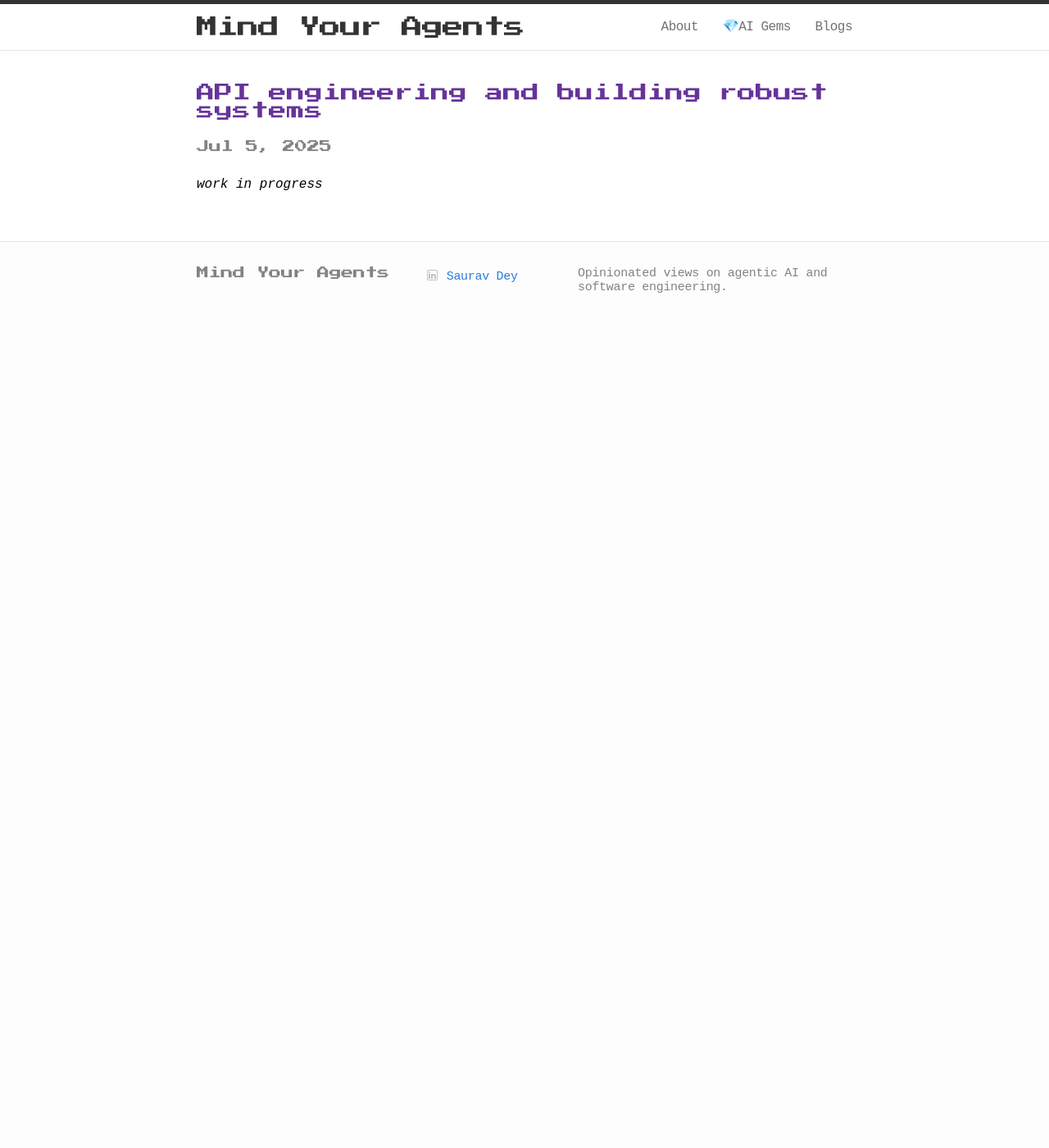
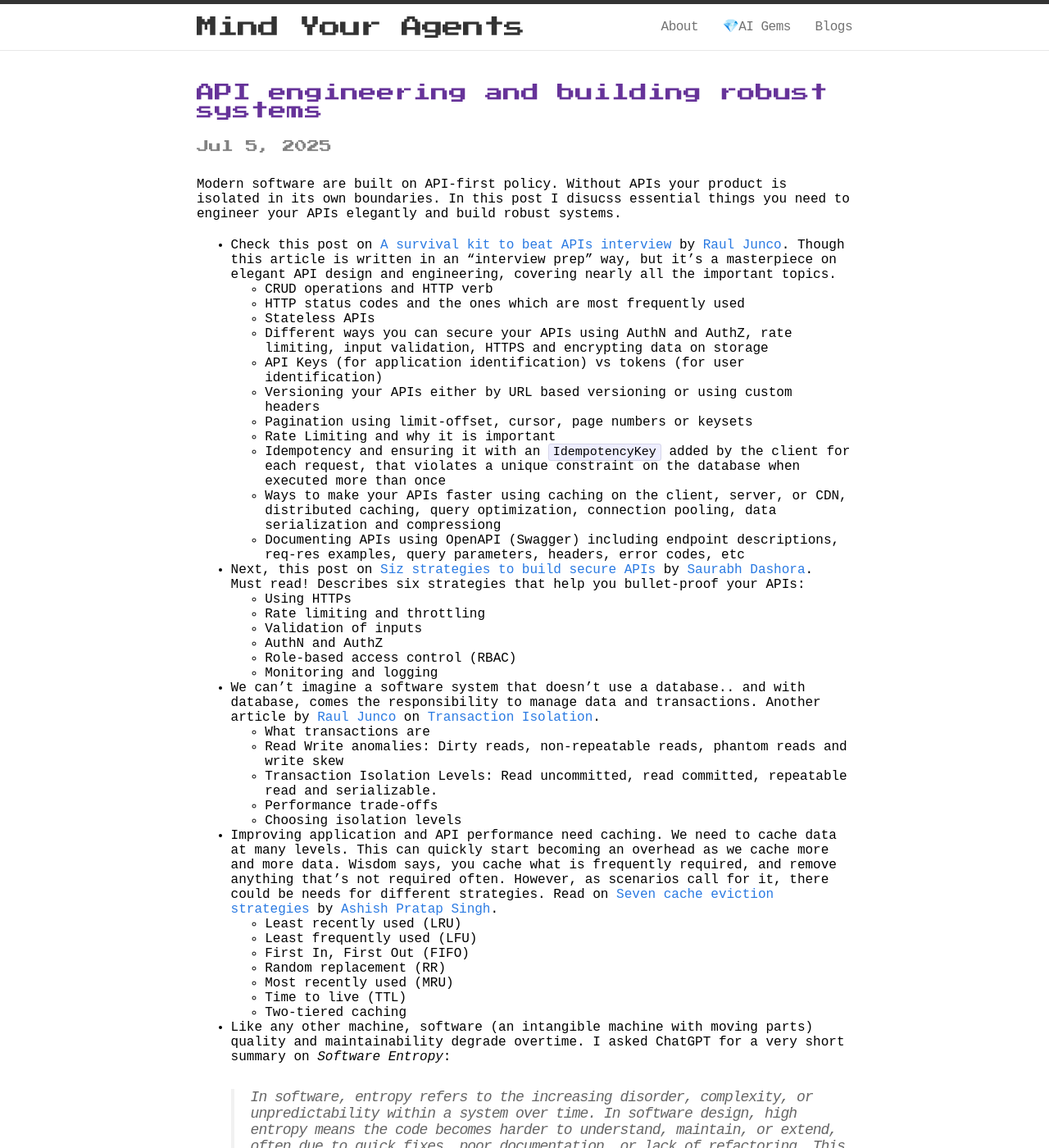
Before and after one commit to mindyouragents/mindyouragents.github.io, a Jekyll site: the page built from _posts/2025-07-05-api-engineering-robust-system.markdown, in a window 1280 px wide and 1400 px high. Shown: the whole window at 82% size. Built offline with Jekyll 4.4.1, drawn with Linux system fonts in a browser that asks for light colours; some web fonts are replaced; some of the changed text lies outside the part shown.

Commit message:
new post

```diff
--- a/_posts/2025-07-05-api-engineering-robust-system.markdown
+++ b/_posts/2025-07-05-api-engineering-robust-system.markdown
@@ -6,4 +6,58 @@ excerpt: "Modern software are built on API-first policy. Without APIs your produ
 date:   2025-07-05 10:00:00
 ---
 
-*work in progress*
+Modern software are built on API-first policy. Without APIs your product is isolated in its own boundaries. In this post I disucss essential things you need to engineer your APIs elegantly and build robust systems.
+
+- Check this post on [A survival kit to beat APIs interview](https://newsletter.systemdesignclassroom.com/p/a-survival-kit-to-beat-apis-interview) by [Raul Junco](https://substack.com/@rauljuncov). Though this article is written in an "interview prep" way, but it's a masterpiece on elegant API design and engineering, covering nearly all the important topics.
+
+    - CRUD operations and HTTP verb
+    - HTTP status codes and the ones which are most frequently used
+    - Stateless APIs
+    - Different ways you can secure your APIs using AuthN and AuthZ, rate limiting, input validation, HTTPS and encrypting data on storage
+    - API Keys (for application identification) vs tokens (for user identification)
+    - Versioning your APIs either by URL based versioning or using custom headers
+    - Pagination using limit-offset, cursor, page numbers or keysets
+    - Rate Limiting and why it is important
+    - Idempotency and ensuring it with an `IdempotencyKey` added by the client for each request, that violates a unique constraint on the database when executed more than once
+    - Ways to make your APIs faster using caching on the client, server, or CDN, distributed caching, query optimization, connection pooling, data serialization and compressiong
+    - Documenting APIs using OpenAPI (Swagger) including endpoint descriptions, req-res examples, query parameters, headers, error codes, etc
+
+- Next, this post on [Siz strategies to build secure APIs](https://newsletter.systemdesigncodex.com/p/6-strategies-to-build-secure-apis) by [Saurabh Dashora](https://substack.com/@saurabhdashora). Must read! Describes six strategies that help you bullet-proof your APIs:
+
+    - Using HTTPs
+    - Rate limiting and throttling
+    - Validation of inputs
+    - AuthN and AuthZ
+    - Role-based access control (RBAC)
+    - Monitoring and logging
+
+- We can't imagine a software system that doesn't use a database.. and with database, comes the responsibility to manage data and transactions. Another article by [Raul Junco](https://substack.com/@rauljuncov) on [Transaction Isolation](https://newsletter.systemdesignclassroom.com/p/transaction-isolation-and-read-and-write-anomalies?r=1m1f9z&utm_campaign=post&utm_medium=web).
+
+    - What transactions are
+    - Read Write anomalies: Dirty reads, non-repeatable reads, phantom reads and write skew
+    - Transaction Isolation Levels: Read uncommitted, read committed, repeatable read and serializable.
+    - Performance trade-offs
+    - Choosing isolation levels
+
+- Improving application and API performance need caching. We need to cache data at many levels. This can quickly start becoming an overhead as we cache more and more data. Wisdom says, you cache what is frequently required, and remove anything that's not required often. However, as scenarios call for it, there could be needs for different strategies. Read on [Seven cache eviction strategies](https://blog.algomaster.io/p/7-cache-eviction-strategies?r=1m1f9z&utm_campaign=post&utm_medium=web) by [Ashish Pratap Singh](https://substack.com/@ashishps).
+
+    - Least recently used (LRU)
+    - Least frequently used (LFU)
+    - First In, First Out (FIFO)
+    - Random replacement (RR)
+    - Most recently used (MRU)
+    - Time to live (TTL)
+    - Two-tiered caching
+
+- Like any other machine, software (an intangible machine with moving parts) quality and maintainability degrade overtime. I asked ChatGPT for a very short summary on *Software Entropy*:
+
+    > In software, entropy refers to the increasing disorder, complexity, or unpredictability within a system over time. In software design, high entropy means the code becomes harder to understand, maintain, or extend, often due to quick fixes, poor documentation, or lack of refactoring. This leads to software rot and reduced reliability.
+
+    Read on how to [Embrace Software Entropy](https://thetshaped.dev/p/embrace-software-entropy-imperfect-code-flexibility-maintainability) by [Petar Ivanov](https://substack.com/@petarivanovv9).
+
+    - Accept that change is inevitable
+    - Build for now *(very very very important!)*
+    - Stay flexible
+    - Embrace entropy
+
+The software industry has many people of wisdom who write technical articles like above. Thanks to all the authors. I try to collect such well crafted knowledge articles and document them on this blog.
```
